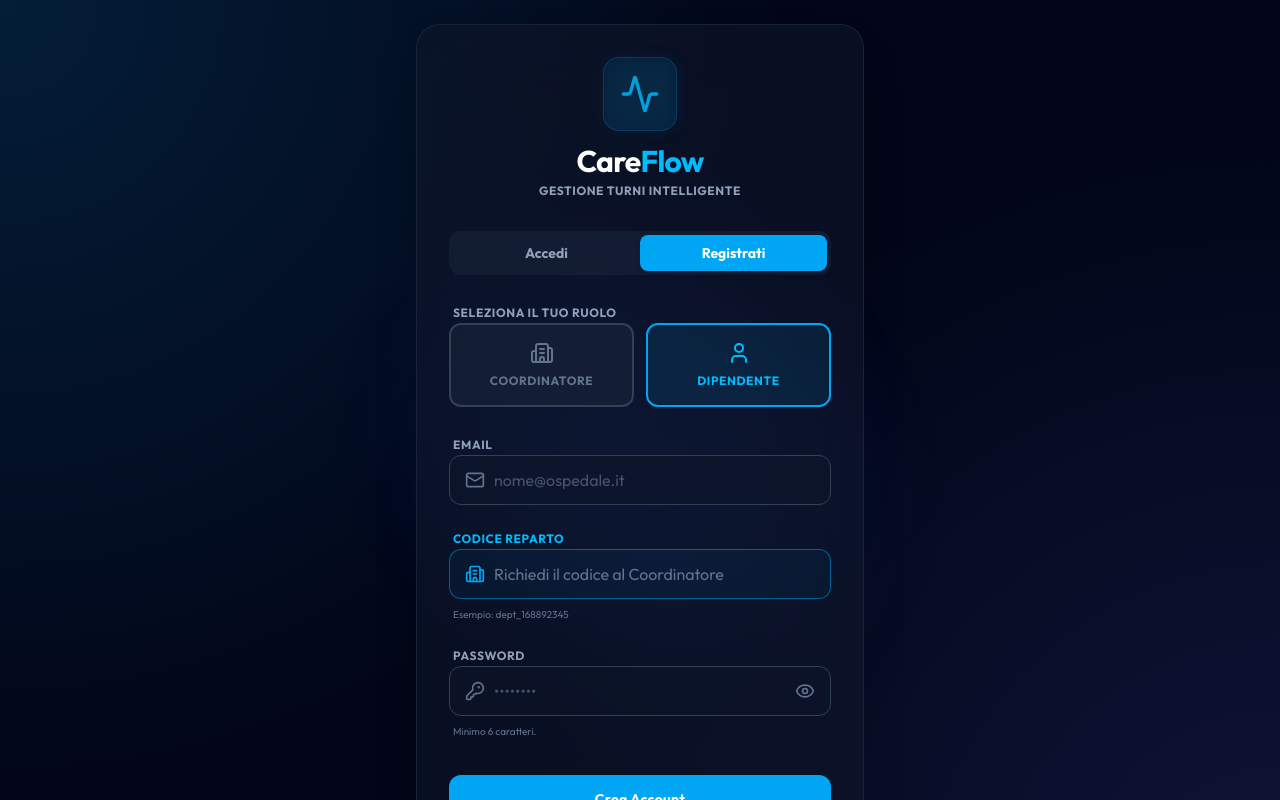
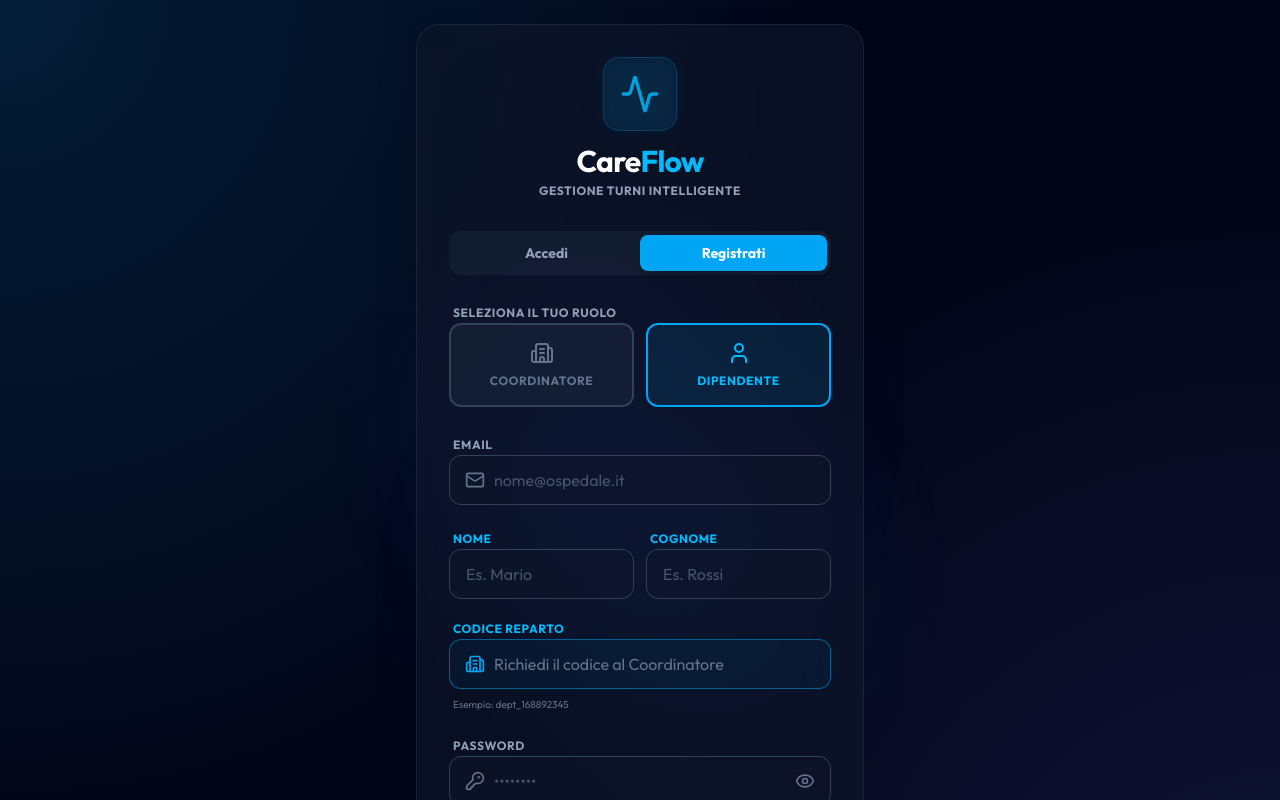
Before and after one commit to lomo445/Turni, a React (Vite) app: page / in a window 1280 px wide. Both pictures are taken after a click on the button "Registrati". Shown: the top 800 px of the page. Built offline with nearby package versions, Linux system fonts and the light colour scheme.

Commit message:
fix: unused variables after auth refactor

```diff
--- a/public/build-time.json
+++ b/public/build-time.json
@@ -1 +1 @@
-{"time":1784030030047}
+{"time":1784030543247}
--- a/src/components/EmployeeDashboard.tsx
+++ b/src/components/EmployeeDashboard.tsx
@@ -12,7 +12,7 @@ import {
 } from 'lucide-react';
 
 export const EmployeeDashboard: React.FC = () => {
-  const { user, operators, schedule, shifts, shiftRequests, addRequest, currentDepartmentId } = useApp();
+  const { user, operators, schedule, shifts, shiftRequests, addRequest, deleteRequest, currentDepartmentId } = useApp();
 
   // Trova l'operatore corrispondente all'utente loggato (in una vera app, via Auth UID o Email)
   // Per la simulazione prendiamo un operatore a caso se la mail non matcha, solo per mostrare l'UI.
@@ -170,7 +170,18 @@ export const EmployeeDashboard: React.FC = () => {
                     </div>
                     {getStatusBadge(req.stato)}
                   </div>
-                  {req.dettagli && <p className="text-xs text-slate-600 italic">"{req.dettagli}"</p>}
+                  <div className="flex justify-between items-end">
+                    {req.dettagli ? <p className="text-xs text-slate-600 italic">"{req.dettagli}"</p> : <div/>}
+
+                    {req.stato === 'in_attesa' && (
+                      <button
+                        onClick={() => deleteRequest(req.id)}
+                        className="text-xs font-bold text-rose-500 hover:text-rose-700 bg-rose-50 hover:bg-rose-100 px-3 py-1.5 rounded-lg transition-colors flex items-center gap-1"
+                      >
+                        <XCircle className="w-3.5 h-3.5" /> Annulla
+                      </button>
+                    )}
+                  </div>
                 </div>
               ))
             )}
--- a/src/components/LoginScreen.tsx
+++ b/src/components/LoginScreen.tsx
@@ -12,6 +12,8 @@ export const LoginScreen: React.FC = () => {
   const [email, setEmail] = useState('');
   const [password, setPassword] = useState('');
   const [departmentId, setDepartmentId] = useState('');
+  const [nome, setNome] = useState('');
+  const [cognome, setCognome] = useState('');
   const [showPassword, setShowPassword] = useState(false);
 
   // UX States
@@ -25,7 +27,14 @@ export const LoginScreen: React.FC = () => {
 
     try {
       if (isRegister) {
-        await signUp(email, password, selectedRole, selectedRole === 'operatore' ? departmentId : undefined);
+        await signUp(
+          email,
+          password,
+          selectedRole,
+          selectedRole === 'operatore' ? departmentId : undefined,
+          selectedRole === 'operatore' ? nome : undefined,
+          selectedRole === 'operatore' ? cognome : undefined
+        );
       } else {
         await signIn(email, password);
       }
@@ -127,7 +136,33 @@ export const LoginScreen: React.FC = () => {
           </div>
 
           {isRegister && selectedRole === 'operatore' && (
-            <div className="space-y-2 animate-in fade-in slide-in-from-top-2">
+            <div className="space-y-4 animate-in fade-in slide-in-from-top-2">
+              <div className="flex gap-3">
+                <div className="space-y-2 flex-1">
+                  <label className="text-xs font-bold text-sky-400 uppercase tracking-wider pl-1">Nome</label>
+                  <input
+                    type="text"
+                    required
+                    value={nome}
+                    onChange={(e) => setNome(e.target.value)}
+                    className="w-full bg-slate-900/50 border border-slate-700 text-white rounded-xl px-4 py-3 focus:outline-none focus:ring-2 focus:ring-sky-400 focus:border-transparent transition-all placeholder:text-slate-600"
+                    placeholder="Es. Mario"
+                  />
+                </div>
+                <div className="space-y-2 flex-1">
+                  <label className="text-xs font-bold text-sky-400 uppercase tracking-wider pl-1">Cognome</label>
+                  <input
+                    type="text"
+                    required
+                    value={cognome}
+                    onChange={(e) => setCognome(e.target.value)}
+                    className="w-full bg-slate-900/50 border border-slate-700 text-white rounded-xl px-4 py-3 focus:outline-none focus:ring-2 focus:ring-sky-400 focus:border-transparent transition-all placeholder:text-slate-600"
+                    placeholder="Es. Rossi"
+                  />
+                </div>
+              </div>
+
+              <div className="space-y-2">
                 <label className="text-xs font-bold text-sky-400 uppercase tracking-wider pl-1">Codice Reparto</label>
                 <div className="relative group">
                   <div className="absolute inset-y-0 left-0 pl-4 flex items-center pointer-events-none text-sky-500">
@@ -143,6 +178,7 @@ export const LoginScreen: React.FC = () => {
                   />
                 </div>
                 <p className="text-[10px] text-slate-500 pl-1">Esempio: dept_168892345</p>
+              </div>
             </div>
           )}
 
--- a/src/context/AppContext.tsx
+++ b/src/context/AppContext.tsx
@@ -33,6 +33,7 @@ interface AppContextType {
   deleteOperator: (id: string) => void;
   addRequest: (req: ShiftRequest) => void;
   updateRequestStatus: (id: string, stato: 'approvato' | 'rifiutato') => void;
+  deleteRequest: (id: string) => Promise<void>;
   addShiftType: (s: ShiftType) => void;
   updateShiftType: (s: ShiftType) => void;
   deleteShiftType: (code: string) => void;
@@ -48,7 +49,7 @@ interface AppContextType {
   supabaseConfig: SupabaseConfig;
   saveSupabaseSettings: (url: string, key: string) => Promise<boolean>;
   syncData: () => Promise<void>;
-  signUp: (email: string, password: string, role: 'coordinatore' | 'operatore', departmentId?: string) => Promise<void>;
+  signUp: (email: string, password: string, role: 'coordinatore' | 'operatore', departmentId?: string, nome?: string, cognome?: string) => Promise<void>;
   signIn: (email: string, password: string) => Promise<void>;
   logout: () => void;
   geminiApiKey: string | null;
@@ -72,7 +73,7 @@ export const AppProvider: React.FC<{ children: React.ReactNode }> = ({ children
     highlightedDay, setHighlightedDay, departments, setDepartments,
     currentDepartmentId, setCurrentDepartmentId,
     operators, setOperators, shifts, setShifts, schedule, setSchedule,
-    shiftRequests, setShiftRequests
+    shiftRequests
   } = appState;
 
   const {
@@ -134,9 +135,22 @@ export const AppProvider: React.FC<{ children: React.ReactNode }> = ({ children
     }
   };
 
-  const addRequest = (req: ShiftRequest) => setShiftRequests((prev: ShiftRequest[]) => [...prev, req]);
+  const addRequest = (req: ShiftRequest) => {
+    appState.setShiftRequests((prev: ShiftRequest[]) => [...prev, req]);
+    appState.setHasLocalChanges(true);
+  };
+
   const updateRequestStatus = (id: string, stato: 'approvato' | 'rifiutato') => {
-    setShiftRequests((prev: ShiftRequest[]) => prev.map((r: ShiftRequest) => r.id === id ? { ...r, stato } : r));
+    appState.setShiftRequests((prev: ShiftRequest[]) => prev.map(r => r.id === id ? { ...r, stato } : r));
+    appState.setHasLocalChanges(true);
+  };
+
+  const deleteRequest = async (id: string) => {
+    appState.setShiftRequests((prev: ShiftRequest[]) => prev.filter(r => r.id !== id));
+    if (supabaseConfig.connected && supabaseConfig.url && supabaseConfig.anonKey) {
+      const supabase = createClient(supabaseConfig.url, supabaseConfig.anonKey);
+      await supabase.from('shift_requests').delete().eq('id', id);
+    }
   };
 
   const addShiftType = (s: ShiftType) => {
@@ -275,7 +289,7 @@ export const AppProvider: React.FC<{ children: React.ReactNode }> = ({ children
       currentDepartmentId, setCurrentDepartmentId, updateDepartment, addDepartment, deleteDepartment,
       operators, shifts, schedule, shiftRequests, errors,
       addOperator, updateOperator, deleteOperator,
-      addRequest, updateRequestStatus,
+      addRequest, updateRequestStatus, deleteRequest,
       addShiftType, updateShiftType, deleteShiftType,
       assignShift, assignMultipleShifts, runAutoGeneration, clearMonthSchedule,
       importHistoricalExcel, exportExcelFile,
--- a/src/hooks/useSupabaseSync.ts
+++ b/src/hooks/useSupabaseSync.ts
@@ -50,7 +50,7 @@ export const useSupabaseSync = (appState: any) => {
   }, [supabaseConfig]);
 
   // Auth Functions
-  const signUp = async (email: string, password: string, role: 'coordinatore' | 'operatore', departmentId?: string): Promise<void> => {
+  const signUp = async (email: string, password: string, role: 'coordinatore' | 'operatore', departmentId?: string, nome?: string, cognome?: string): Promise<void> => {
     if (!supabaseConfig.url || !supabaseConfig.anonKey) throw new Error("Supabase non configurato.");
     const supabase = createClient(supabaseConfig.url, supabaseConfig.anonKey);
     const { data, error } = await supabase.auth.signUp({ email, password });
@@ -81,8 +81,8 @@ export const useSupabaseSync = (appState: any) => {
         const newOp = {
           id: authUser.id, // usiamo l'ID utente come ID operatore
           coordinatorId: coordId,
-          nome: email.split('@')[0], // placeholder
-          cognome: 'Nuovo',
+          nome: nome || email.split('@')[0],
+          cognome: cognome || 'Nuovo',
           qualifica: 'TSRM',
           unitaOperativa: departmentId, // o il nome del dipartimento, usiamo l'id per tracciarlo
           stato: 'attivo',
```
Lines whose indentation alone changed are shown as unchanged.
